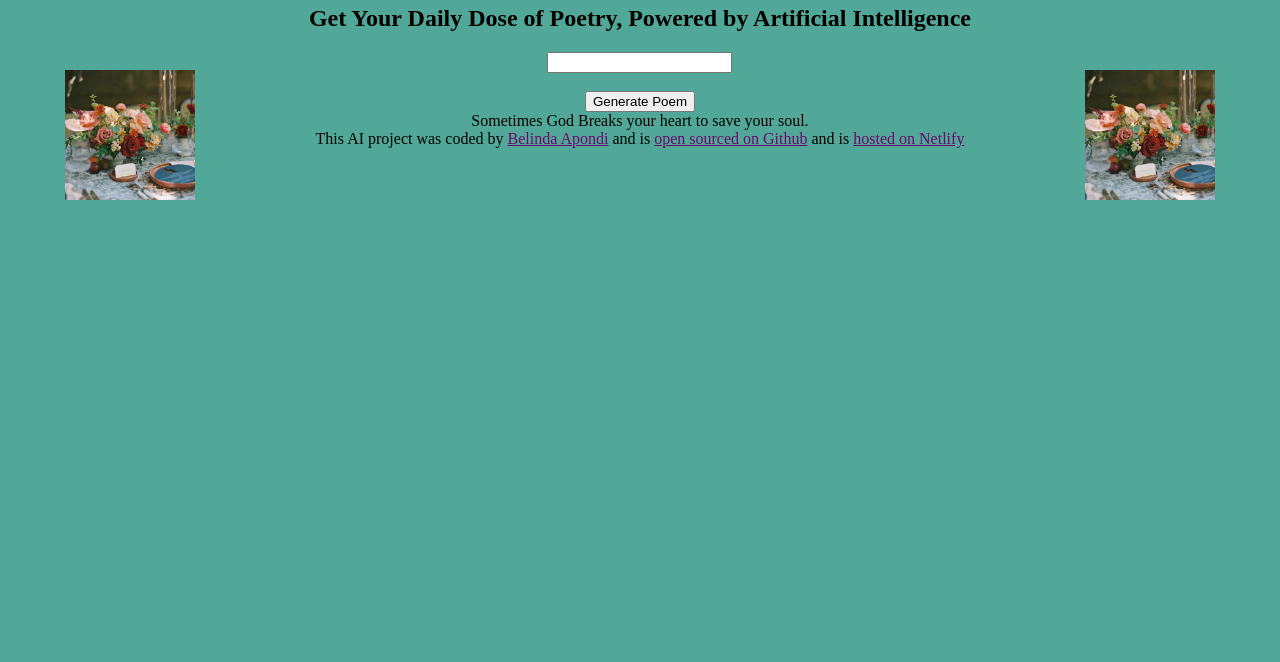
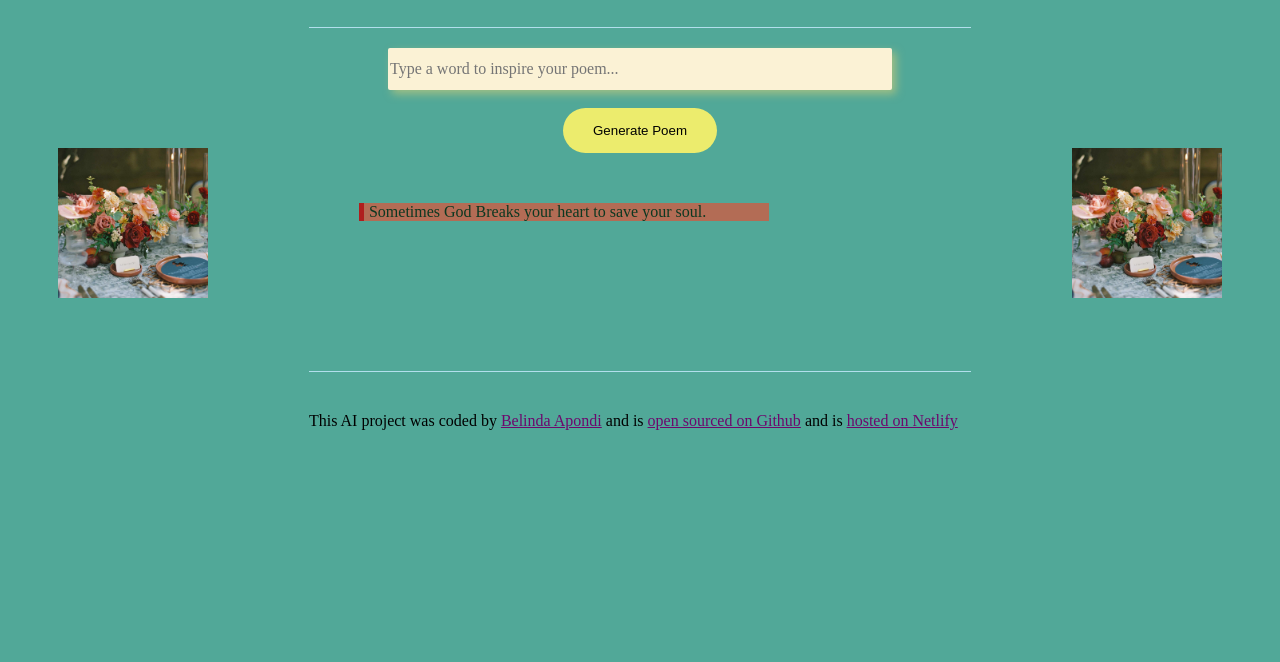
Before and after one commit to Belinda-Apondi/poem-Generator, a plain HTML site: page index.html in a window 1280 px wide. Shown: the part 138-800 px from the top of the page. Drawn offline with Linux system fonts and the light colour scheme.

Commit message:
Added css styling

```diff
--- a/index.css
+++ b/index.css
@@ -1,18 +1,62 @@
 body{
+    background-color:#51a898;
+
+}
+h1, h2, form {
     text-align: center;
-    background-color:#51a898;
 }
-
 #mainBody{
     display: flex;
     align-items: center;
     justify-content: space-around;
+
+
 }
+main{
+    border-top: 1px solid rgb(178, 223, 236);
+    border-bottom: 1px solid rgb(178, 223, 236);
+    padding-top: 20px;
+    padding-bottom: 150px;
+    margin-bottom: 40px;
 
+}
 img{
-    width: 130px;
-    margin-top: 200px;
+    width: 150px;
+    margin-top: 130px;
 }
 a {
     color: rgb(109, 8, 109);
 }
+#inputValue {
+    width: 500px;
+    height: 40px;
+    font-size: 16px;
+    background-color: #fbf2d5;
+    border-style: none;
+    box-shadow: 4px 4px 8px rgba(214, 206, 118, 0.6);
+    font-family: 'Times New Roman', Times, serif;
+    border-radius: 2px;
+}
+#button {
+    padding: 15px 30px;
+    border-radius: 40px;
+    border-style: none;
+    background-color:#ecec6d ;
+}
+#thePoem {
+    margin-left: 50px;
+    border-left: 5px solid #af1e1e;
+    padding-left: 5px;
+    background-color: #b36c55;
+    margin-top: 50px;
+    color: #0c3821;
+    width: 400px;
+
+}
+
+header {
+    margin-bottom: 30px;
+}
+#details {
+    margin: 20px 0px ;
+}
--- a/index.html
+++ b/index.html
@@ -11,7 +11,7 @@
         <div>
             <img src="flowers.jpg" alt="a picture of a flower">
         </div>
-        <div>
+        <div id="details">
             <header>
                 <h1>
                     Blossoms of Binary
@@ -22,12 +22,12 @@
             </header>
             <main>
                 <form>
-                    <input type="text" placeholder="">
+                    <input type="text" id="inputValue" placeholder="Type a word to inspire your poem...">
                     <br>
                     <br>
-                    <input type="submit" value="Generate Poem">
+                    <input type="submit" value="Generate Poem" id="button">
                 </form>
-                <div>
+                <div id="thePoem">
                     Sometimes God Breaks your heart to save your soul.
                 </div>
             </main>
```
